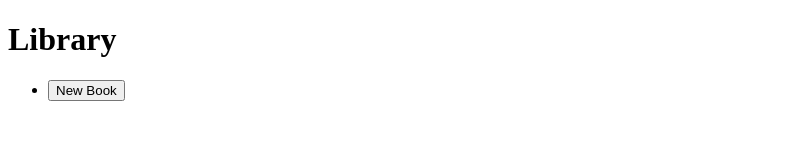
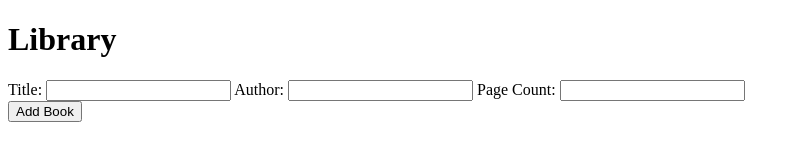
Before and after one commit to iiTzJacob/Library, a plain HTML site: page index.html in a window 1280 px wide. Shown: the whole page, without its empty margins (0-800 px from the left). Drawn offline with Linux system fonts and the light colour scheme.

Commit message:
Recreated input fields

```diff
--- a/index.html
+++ b/index.html
@@ -9,12 +9,19 @@
 </head>
 <body>
     <div class="main">
-        <header>
-            <h1>Library</h1>
-            <ul>
-                <li><button id="add">New Book</button></li>
-            </ul>
-        </header>
+        <h1>Library</h1>
+        <div class="new-book">
+            <label for="title">Title:</label>
+            <input type="text" id="title">
+
+            <label for="author">Author:</label>
+            <input type="text" id="author">
+
+            <label for="pages">Page Count:</label>
+            <input type="number" id="pages" min="0">
+        </div>
+
+        <button type="submit">Add Book</button>
     </div>
 
     <script src="main.js"></script>
```
